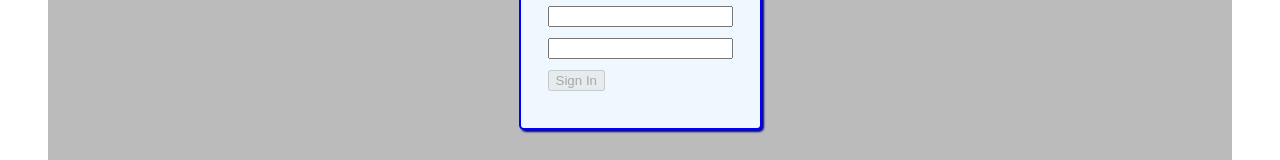
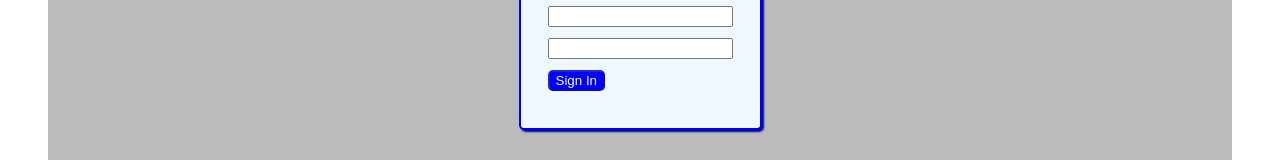
Before and after one commit to dineshgopalchand/MERN-28, a React (Create React App) app in the folder react-session/: page / in a window 1280 px wide. Shown: the part 206-366 px from the top of the page. Built offline with nearby package versions, Linux system fonts and the light colour scheme.

Commit message:
Create resuable button and used  in login form

```diff
--- /dev/null
+++ b/react-session/src/UI/button/Button.jsx
@@ -0,0 +1,13 @@
+import React from "react";
+
+const Button = (props) => {
+    console.log(props);
+  const buttonStyle = {
+    backgroundColor: "blue",
+    color: "#ffffff",
+    borderRadius: "5px",
+  };
+  return <button style={buttonStyle} {...props}>{props.children}</button>;
+};
+
+export default Button;
--- a/react-session/src/UI/card/Card.jsx
+++ b/react-session/src/UI/card/Card.jsx
@@ -2,7 +2,7 @@ import React from 'react'
 import './Card.css';
 
 const Card = (props) => {
-    console.log(props);
+    // console.log(props);
   return (
     <div className={`card ${props.className}`}>
         {props.children}
--- a/react-session/src/pages/login/Login.jsx
+++ b/react-session/src/pages/login/Login.jsx
@@ -1,4 +1,5 @@
 import { useState } from "react";
+import Button from "../../UI/button/Button";
 import Card from "../../UI/card/Card";
 import Input from "../../UI/input/Input";
 import "./Login.css";
@@ -51,6 +52,7 @@ const Login = () => {
     event.preventDefault();
     console.log("form value", formVal.username.value, formVal.password.value);
   };
+
   return (
     <div className="form-box">
       <Card className="border-2 border-solid border-blue">
@@ -77,7 +79,9 @@ const Login = () => {
             }}
           />
           <div className="form-group">
-            <button disabled={formVal.formError}>Sign In</button>
+            <Button disabled={formVal.formError} title="sign-in button">
+              Sign In
+            </Button>
           </div>
         </form>
       </Card>
```
